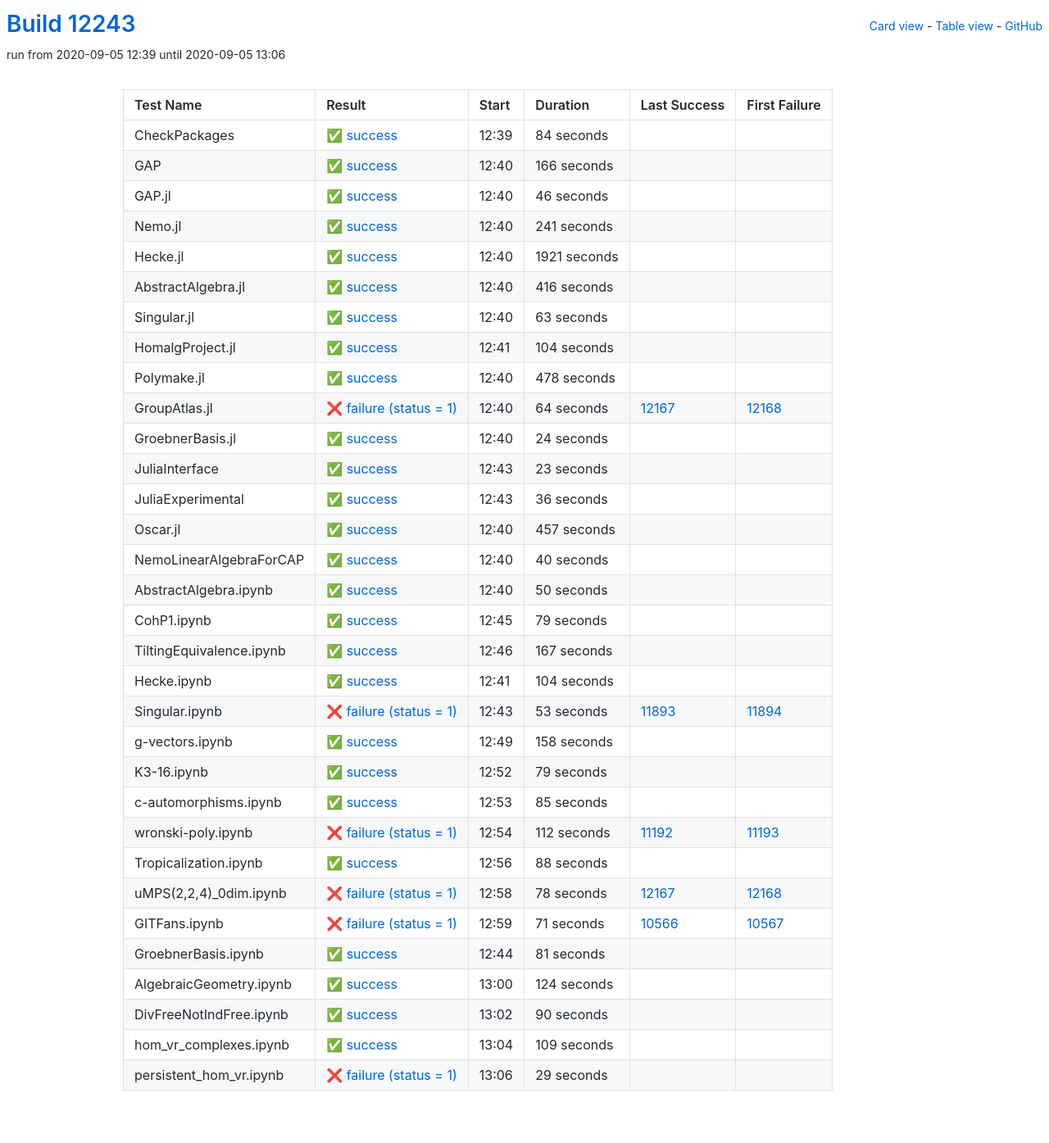
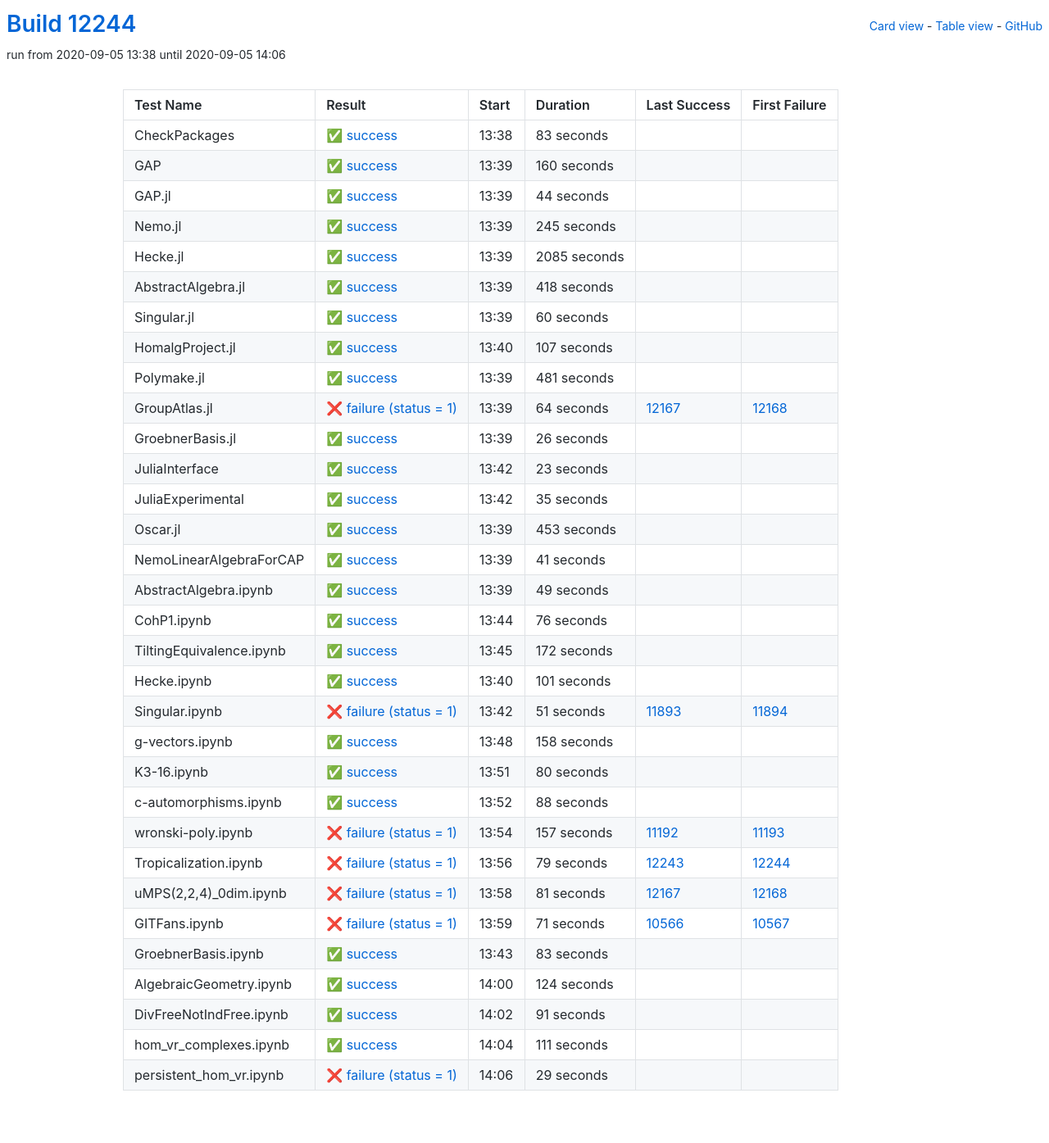
Before and after one commit to oscar-system/oscar-ci-status, a Jekyll site: the page built from table.html, in a window 1280 px wide. Shown: the whole page at 82% size. Built offline with Jekyll 4.4.1, drawn with Linux system fonts in a browser that asks for light colours.

Commit message:
Build #12244

```diff
--- a/_data/ci.yml
+++ b/_data/ci.yml
@@ -1,6 +1,6 @@
 ---
-build: 12243
-build_url: https://oscarci.mathematik.uni-kl.de/job/oscar/12243/
+build: 12244
+build_url: https://oscarci.mathematik.uni-kl.de/job/oscar/12244/
 job: oscar
 organization: oscar-system
 repo: oscar-ci-status
@@ -8,116 +8,116 @@
 tests:
 - name: CheckPackages
   id: checkpackages
-  log: https://oscarci.mathematik.uni-kl.de/job/oscar/12243/artifact/logs/build-12243/CheckPackages.log
-  start: 2020-09-05 12:39
+  log: https://oscarci.mathematik.uni-kl.de/job/oscar/12244/artifact/logs/build-12244/CheckPackages.log
+  start: 2020-09-05 13:38
   success: true
   exitcode: 0
   status: success
-  duration: 84
+  duration: 83
   last_success: false
   last_success_url:
   first_failure: false
   first_failure_url:
 - name: GAP
   id: gap
-  log: https://oscarci.mathematik.uni-kl.de/job/oscar/12243/artifact/logs/build-12243/GAP.log
-  start: 2020-09-05 12:40
+  log: https://oscarci.mathematik.uni-kl.de/job/oscar/12244/artifact/logs/build-12244/GAP.log
+  start: 2020-09-05 13:39
   success: true
   exitcode: 0
   status: success
-  duration: 166
+  duration: 160
   last_success: false
   last_success_url:
   first_failure: false
   first_failure_url:
 - name: GAP.jl
   id: gap-jl
-  log: https://oscarci.mathematik.uni-kl.de/job/oscar/12243/artifact/logs/build-12243/GAP.jl.log
-  start: 2020-09-05 12:40
+  log: https://oscarci.mathematik.uni-kl.de/job/oscar/12244/artifact/logs/build-12244/GAP.jl.log
+  start: 2020-09-05 13:39
   success: true
   exitcode: 0
   status: success
-  duration: 46
+  duration: 44
   last_success: false
   last_success_url:
   first_failure: false
   first_failure_url:
 - name: Nemo.jl
   id: nemo-jl
-  log: https://oscarci.mathematik.uni-kl.de/job/oscar/12243/artifact/logs/build-12243/Nemo.jl.log
-  start: 2020-09-05 12:40
+  log: https://oscarci.mathematik.uni-kl.de/job/oscar/12244/artifact/logs/build-12244/Nemo.jl.log
+  start: 2020-09-05 13:39
   success: true
   exitcode: 0
   status: success
-  duration: 241
+  duration: 245
   last_success: false
   last_success_url:
   first_failure: false
   first_failure_url:
 - name: Hecke.jl
   id: hecke-jl
-  log: https://oscarci.mathematik.uni-kl.de/job/oscar/12243/artifact/logs/build-12243/Hecke.jl.log
-  start: 2020-09-05 12:40
+  log: https://oscarci.mathematik.uni-kl.de/job/oscar/12244/artifact/logs/build-12244/Hecke.jl.log
+  start: 2020-09-05 13:39
   success: true
   exitcode: 0
   status: success
-  duration: 1921
+  duration: 2085
   last_success: false
   last_success_url:
   first_failure: false
   first_failure_url:
 - name: AbstractAlgebra.jl
   id: abstractalgebra-jl
-  log: https://oscarci.mathematik.uni-kl.de/job/oscar/12243/artifact/logs/build-12243/AbstractAlgebra.jl.log
-  start: 2020-09-05 12:40
+  log: https://oscarci.mathematik.uni-kl.de/job/oscar/12244/artifact/logs/build-12244/AbstractAlgebra.jl.log
+  start: 2020-09-05 13:39
   success: true
   exitcode: 0
   status: success
-  duration: 416
+  duration: 418
   last_success: false
   last_success_url:
   first_failure: false
   first_failure_url:
 - name: Singular.jl
   id: singular-jl
-  log: https://oscarci.mathematik.uni-kl.de/job/oscar/12243/artifact/logs/build-12243/Singular.jl.log
-  start: 2020-09-05 12:40
+  log: https://oscarci.mathematik.uni-kl.de/job/oscar/12244/artifact/logs/build-12244/Singular.jl.log
+  start: 2020-09-05 13:39
   success: true
   exitcode: 0
   status: success
-  duration: 63
+  duration: 60
   last_success: false
   last_success_url:
   first_failure: false
   first_failure_url:
 - name: HomalgProject.jl
   id: homalgproject-jl
-  log: https://oscarci.mathematik.uni-kl.de/job/oscar/12243/artifact/logs/build-12243/HomalgProject.jl.log
-  start: 2020-09-05 12:41
+  log: https://oscarci.mathematik.uni-kl.de/job/oscar/12244/artifact/logs/build-12244/HomalgProject.jl.log
+  start: 2020-09-05 13:40
   success: true
   exitcode: 0
   status: success
-  duration: 104
+  duration: 107
   last_success: false
   last_success_url:
   first_failure: false
   first_failure_url:
 - name: Polymake.jl
   id: polymake-jl
-  log: https://oscarci.mathematik.uni-kl.de/job/oscar/12243/artifact/logs/build-12243/Polymake.jl.log
-  start: 2020-09-05 12:40
+  log: https://oscarci.mathematik.uni-kl.de/job/oscar/12244/artifact/logs/build-12244/Polymake.jl.log
+  start: 2020-09-05 13:39
   success: true
   exitcode: 0
   status: success
-  duration: 478
+  duration: 481
   last_success: false
   last_success_url:
   first_failure: false
   first_failure_url:
 - name: GroupAtlas.jl
   id: groupatlas-jl
-  log: https://oscarci.mathematik.uni-kl.de/job/oscar/12243/artifact/logs/build-12243/GroupAtlas.jl.log
-  start: 2020-09-05 12:40
+  log: https://oscarci.mathematik.uni-kl.de/job/oscar/12244/artifact/logs/build-12244/GroupAtlas.jl.log
+  start: 2020-09-05 13:39
   success: false
   exitcode: 1
   status: failure
@@ -128,20 +128,20 @@
   first_failure_url: https://oscarci.mathematik.uni-kl.de/job/oscar/12168/
 - name: GroebnerBasis.jl
   id: groebnerbasis-jl
-  log: https://oscarci.mathematik.uni-kl.de/job/oscar/12243/artifact/logs/build-12243/GroebnerBasis.jl.log
-  start: 2020-09-05 12:40
+  log: https://oscarci.mathematik.uni-kl.de/job/oscar/12244/artifact/logs/build-12244/GroebnerBasis.jl.log
+  start: 2020-09-05 13:39
   success: true
   exitcode: 0
   status: success
-  duration: 24
+  duration: 26
   last_success: false
   last_success_url:
   first_failure: false
   first_failure_url:
 - name: JuliaInterface
   id: juliainterface
-  log: https://oscarci.mathematik.uni-kl.de/job/oscar/12243/artifact/logs/build-12243/JuliaInterface.log
-  start: 2020-09-05 12:43
+  log: https://oscarci.mathematik.uni-kl.de/job/oscar/12244/artifact/logs/build-12244/JuliaInterface.log
+  start: 2020-09-05 13:42
   success: true
   exitcode: 0
   status: success
@@ -152,104 +152,104 @@
   first_failure_url:
 - name: JuliaExperimental
   id: juliaexperimental
-  log: https://oscarci.mathematik.uni-kl.de/job/oscar/12243/artifact/logs/build-12243/JuliaExperimental.log
-  start: 2020-09-05 12:43
+  log: https://oscarci.mathematik.uni-kl.de/job/oscar/12244/artifact/logs/build-12244/JuliaExperimental.log
+  start: 2020-09-05 13:42
   success: true
   exitcode: 0
   status: success
-  duration: 36
+  duration: 35
   last_success: false
   last_success_url:
   first_failure: false
   first_failure_url:
 - name: Oscar.jl
   id: oscar-jl
-  log: https://oscarci.mathematik.uni-kl.de/job/oscar/12243/artifact/logs/build-12243/Oscar.jl.log
-  start: 2020-09-05 12:40
+  log: https://oscarci.mathematik.uni-kl.de/job/oscar/12244/artifact/logs/build-12244/Oscar.jl.log
+  start: 2020-09-05 13:39
   success: true
   exitcode: 0
   status: success
-  duration: 457
+  duration: 453
   last_success: false
   last_success_url:
   first_failure: false
   first_failure_url:
 - name: NemoLinearAlgebraForCAP
   id: nemolinearalgebraforcap
-  log: https://oscarci.mathematik.uni-kl.de/job/oscar/12243/artifact/logs/build-12243/NemoLinearAlgebraForCAP.log
-  start: 2020-09-05 12:40
+  log: https://oscarci.mathematik.uni-kl.de/job/oscar/12244/artifact/logs/build-12244/NemoLinearAlgebraForCAP.log
+  start: 2020-09-05 13:39
   success: true
   exitcode: 0
   status: success
-  duration: 40
+  duration: 41
   last_success: false
   last_success_url:
   first_failure: false
   first_failure_url:
 - name: AbstractAlgebra.ipynb
   id: abstractalgebra-ipynb
-  log: https://oscarci.mathematik.uni-kl.de/job/oscar/12243/artifact/logs/build-12243/AbstractAlgebra.ipynb.log
-  start: 2020-09-05 12:40
+  log: https://oscarci.mathematik.uni-kl.de/job/oscar/12244/artifact/logs/build-12244/AbstractAlgebra.ipynb.log
+  start: 2020-09-05 13:39
   success: true
   exitcode: 0
   status: success
-  duration: 50
+  duration: 49
   last_success: false
   last_success_url:
   first_failure: false
   first_failure_url:
 - name: CohP1.ipynb
   id: cohp1-ipynb
-  log: https://oscarci.mathematik.uni-kl.de/job/oscar/12243/artifact/logs/build-12243/CohP1.ipynb.log
-  start: 2020-09-05 12:45
+  log: https://oscarci.mathematik.uni-kl.de/job/oscar/12244/artifact/logs/build-12244/CohP1.ipynb.log
+  start: 2020-09-05 13:44
   success: true
   exitcode: 0
   status: success
-  duration: 79
+  duration: 76
   last_success: false
   last_success_url:
   first_failure: false
   first_failure_url:
 - name: TiltingEquivalence.ipynb
   id: tiltingequivalence-ipynb
-  log: https://oscarci.mathematik.uni-kl.de/job/oscar/12243/artifact/logs/build-12243/TiltingEquivalence.ipynb.log
-  start: 2020-09-05 12:46
+  log: https://oscarci.mathematik.uni-kl.de/job/oscar/12244/artifact/logs/build-12244/TiltingEquivalence.ipynb.log
+  start: 2020-09-05 13:45
   success: true
   exitcode: 0
   status: success
-  duration: 167
+  duration: 172
   last_success: false
   last_success_url:
   first_failure: false
   first_failure_url:
 - name: Hecke.ipynb
   id: hecke-ipynb
-  log: https://oscarci.mathematik.uni-kl.de/job/oscar/12243/artifact/logs/build-12243/Hecke.ipynb.log
-  start: 2020-09-05 12:41
+  log: https://oscarci.mathematik.uni-kl.de/job/oscar/12244/artifact/logs/build-12244/Hecke.ipynb.log
+  start: 2020-09-05 13:40
   success: true
   exitcode: 0
   status: success
-  duration: 104
+  duration: 101
   last_success: false
   last_success_url:
   first_failure: false
   first_failure_url:
 - name: Singular.ipynb
   id: singular-ipynb
-  log: https://oscarci.mathematik.uni-kl.de/job/oscar/12243/artifact/logs/build-12243/Singular.ipynb.log
-  start: 2020-09-05 12:43
+  log: https://oscarci.mathematik.uni-kl.de/job/oscar/12244/artifact/logs/build-12244/Singular.ipynb.log
+  start: 2020-09-05 13:42
   success: false
   exitcode: 1
   status: failure
-  duration: 53
+  duration: 51
   last_success: 11893
   last_success_url: https://oscarci.mathematik.uni-kl.de/job/oscar/11893/
   first_failure: 11894
   first_failure_url: https://oscarci.mathematik.uni-kl.de/job/oscar/11894/
 - name: g-vectors.ipynb
   id: g-vectors-ipynb
-  log: https://oscarci.mathematik.uni-kl.de/job/oscar/12243/artifact/logs/build-12243/g-vectors.ipynb.log
-  start: 2020-09-05 12:49
+  log: https://oscarci.mathematik.uni-kl.de/job/oscar/12244/artifact/logs/build-12244/g-vectors.ipynb.log
+  start: 2020-09-05 13:48
   success: true
   exitcode: 0
   status: success
@@ -260,44 +260,20 @@
   first_failure_url:
 - name: K3-16.ipynb
   id: k3-16-ipynb
-  log: https://oscarci.mathematik.uni-kl.de/job/oscar/12243/artifact/logs/build-12243/K3-16.ipynb.log
-  start: 2020-09-05 12:52
+  log: https://oscarci.mathematik.uni-kl.de/job/oscar/12244/artifact/logs/build-12244/K3-16.ipynb.log
+  start: 2020-09-05 13:51
   success: true
   exitcode: 0
   status: success
-  duration: 79
+  duration: 80
   last_success: false
   last_success_url:
   first_failure: false
   first_failure_url:
 - name: c-automorphisms.ipynb
   id: c-automorphisms-ipynb
-  log: https://oscarci.mathematik.uni-kl.de/job/oscar/12243/artifact/logs/build-12243/c-automorphisms.ipynb.log
-  start: 2020-09-05 12:53
-  success: true
-  exitcode: 0
-  status: success
-  duration: 85
-  last_success: false
-  last_success_url:
-  first_failure: false
-  first_failure_url:
-- name: wronski-poly.ipynb
-  id: wronski-poly-ipynb
-  log: https://oscarci.mathematik.uni-kl.de/job/oscar/12243/artifact/logs/build-12243/wronski-poly.ipynb.log
-  start: 2020-09-05 12:54
-  success: false
-  exitcode: 1
-  status: failure
-  duration: 112
-  last_success: 11192
-  last_success_url: https://oscarci.mathematik.uni-kl.de/job/oscar/11192/
-  first_failure: 11193
-  first_failure_url: https://oscarci.mathematik.uni-kl.de/job/oscar/11193/
-- name: Tropicalization.ipynb
-  id: tropicalization-ipynb
-  log: https://oscarci.mathematik.uni-kl.de/job/oscar/12243/artifact/logs/build-12243/Tropicalization.ipynb.log
-  start: 2020-09-05 12:56
+  log: https://oscarci.mathematik.uni-kl.de/job/oscar/12244/artifact/logs/build-12244/c-automorphisms.ipynb.log
+  start: 2020-09-05 13:52
   success: true
   exitcode: 0
   status: success
@@ -306,22 +282,46 @@
   last_success_url:
   first_failure: false
   first_failure_url:
-- name: uMPS(2,2,4)_0dim.ipynb
-  id: umps-2-2-4-0dim-ipynb
-  log: https://oscarci.mathematik.uni-kl.de/job/oscar/12243/artifact/logs/build-12243/uMPS-2-2-4-_0dim.ipynb.log
-  start: 2020-09-05 12:58
+- name: wronski-poly.ipynb
+  id: wronski-poly-ipynb
+  log: https://oscarci.mathematik.uni-kl.de/job/oscar/12244/artifact/logs/build-12244/wronski-poly.ipynb.log
+  start: 2020-09-05 13:54
   success: false
   exitcode: 1
   status: failure
-  duration: 78
+  duration: 157
+  last_success: 11192
+  last_success_url: https://oscarci.mathematik.uni-kl.de/job/oscar/11192/
+  first_failure: 11193
+  first_failure_url: https://oscarci.mathematik.uni-kl.de/job/oscar/11193/
+- name: Tropicalization.ipynb
+  id: tropicalization-ipynb
+  log: https://oscarci.mathematik.uni-kl.de/job/oscar/12244/artifact/logs/build-12244/Tropicalization.ipynb.log
+  start: 2020-09-05 13:56
+  success: false
+  exitcode: 1
+  status: failure
+  duration: 79
+  last_success: 12243
+  last_success_url: https://oscarci.mathematik.uni-kl.de/job/oscar/12243/
+  first_failure: 12244
+  first_failure_url: https://oscarci.mathematik.uni-kl.de/job/oscar/12244/
+- name: uMPS(2,2,4)_0dim.ipynb
+  id: umps-2-2-4-0dim-ipynb
+  log: https://oscarci.mathematik.uni-kl.de/job/oscar/12244/artifact/logs/build-12244/uMPS-2-2-4-_0dim.ipynb.log
+  start: 2020-09-05 13:58
+  success: false
+  exitcode: 1
+  status: failure
+  duration: 81
   last_success: 12167
   last_success_url: https://oscarci.mathematik.uni-kl.de/job/oscar/12167/
   first_failure: 12168
   first_failure_url: https://oscarci.mathematik.uni-kl.de/job/oscar/12168/
 - name: GITFans.ipynb
   id: gitfans-ipynb
-  log: https://oscarci.mathematik.uni-kl.de/job/oscar/12243/artifact/logs/build-12243/GITFans.ipynb.log
-  start: 2020-09-05 12:59
+  log: https://oscarci.mathematik.uni-kl.de/job/oscar/12244/artifact/logs/build-12244/GITFans.ipynb.log
+  start: 2020-09-05 13:59
   success: false
   exitcode: 1
   status: failure
@@ -332,20 +332,20 @@
   first_failure_url: https://oscarci.mathematik.uni-kl.de/job/oscar/10567/
 - name: GroebnerBasis.ipynb
   id: groebnerbasis-ipynb
-  log: https://oscarci.mathematik.uni-kl.de/job/oscar/12243/artifact/logs/build-12243/GroebnerBasis.ipynb.log
-  start: 2020-09-05 12:44
+  log: https://oscarci.mathematik.uni-kl.de/job/oscar/12244/artifact/logs/build-12244/GroebnerBasis.ipynb.log
+  start: 2020-09-05 13:43
   success: true
   exitcode: 0
   status: success
-  duration: 81
+  duration: 83
   last_success: false
   last_success_url:
   first_failure: false
   first_failure_url:
 - name: AlgebraicGeometry.ipynb
   id: algebraicgeometry-ipynb
-  log: https://oscarci.mathematik.uni-kl.de/job/oscar/12243/artifact/logs/build-12243/AlgebraicGeometry.ipynb.log
-  start: 2020-09-05 13:00
+  log: https://oscarci.mathematik.uni-kl.de/job/oscar/12244/artifact/logs/build-12244/AlgebraicGeometry.ipynb.log
+  start: 2020-09-05 14:00
   success: true
   exitcode: 0
   status: success
@@ -356,32 +356,32 @@
   first_failure_url:
 - name: DivFreeNotIndFree.ipynb
   id: divfreenotindfree-ipynb
-  log: https://oscarci.mathematik.uni-kl.de/job/oscar/12243/artifact/logs/build-12243/DivFreeNotIndFree.ipynb.log
-  start: 2020-09-05 13:02
+  log: https://oscarci.mathematik.uni-kl.de/job/oscar/12244/artifact/logs/build-12244/DivFreeNotIndFree.ipynb.log
+  start: 2020-09-05 14:02
   success: true
   exitcode: 0
   status: success
-  duration: 90
+  duration: 91
   last_success: false
   last_success_url:
   first_failure: false
   first_failure_url:
 - name: hom_vr_complexes.ipynb
   id: hom-vr-complexes-ipynb
-  log: https://oscarci.mathematik.uni-kl.de/job/oscar/12243/artifact/logs/build-12243/hom_vr_complexes.ipynb.log
-  start: 2020-09-05 13:04
+  log: https://oscarci.mathematik.uni-kl.de/job/oscar/12244/artifact/logs/build-12244/hom_vr_complexes.ipynb.log
+  start: 2020-09-05 14:04
   success: true
   exitcode: 0
   status: success
-  duration: 109
+  duration: 111
   last_success: false
   last_success_url:
   first_failure: false
   first_failure_url:
 - name: persistent_hom_vr.ipynb
   id: persistent-hom-vr-ipynb
-  log: https://oscarci.mathematik.uni-kl.de/job/oscar/12243/artifact/logs/build-12243/persistent_hom_vr.ipynb.log
-  start: 2020-09-05 13:06
+  log: https://oscarci.mathematik.uni-kl.de/job/oscar/12244/artifact/logs/build-12244/persistent_hom_vr.ipynb.log
+  start: 2020-09-05 14:06
   success: false
   exitcode: 1
   status: failure
```
Also changed, not shown: README.md.
